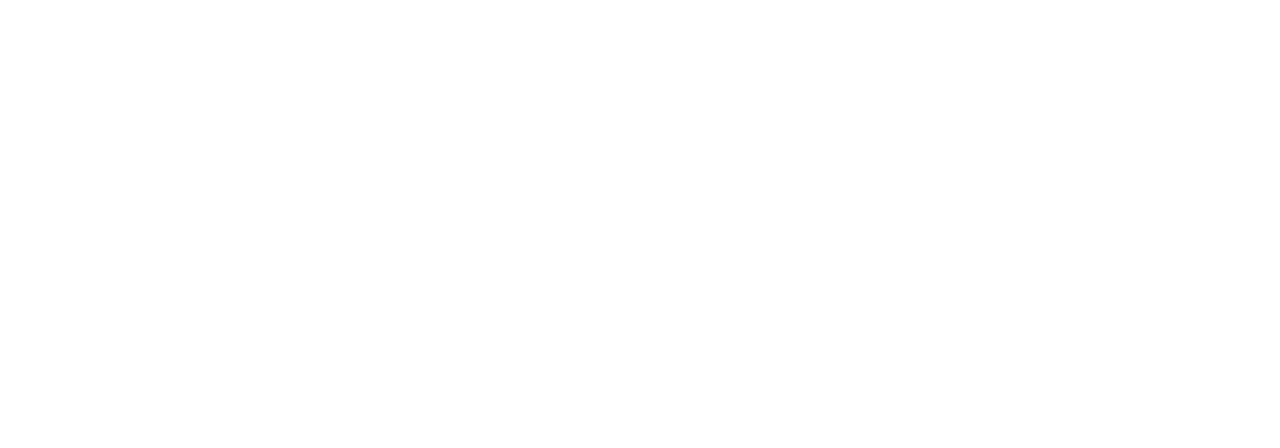
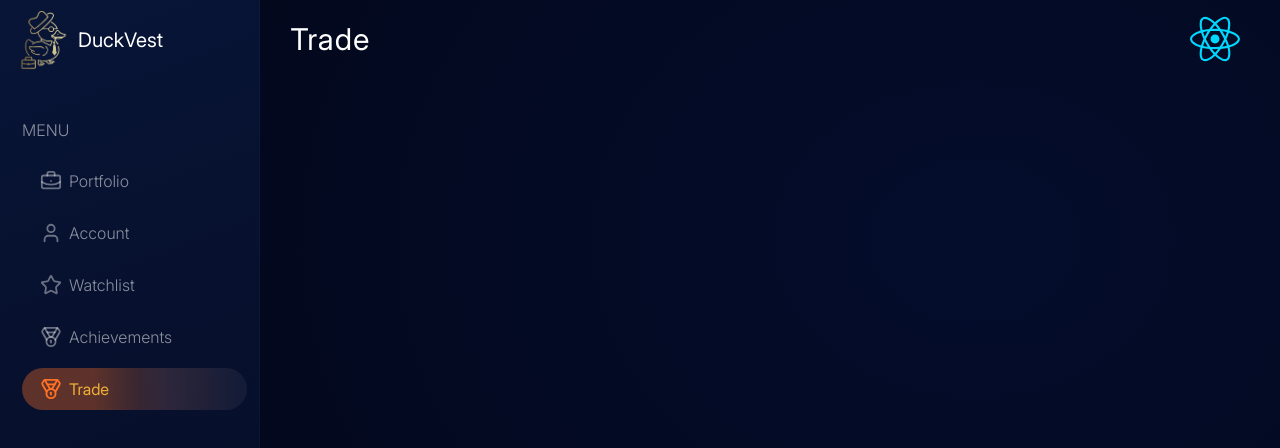
Before and after one commit to kerimov4785/DuckVest, a React (Vite) app: page /Trade in a window 1280 px wide. Before the commit this address had no page. Shown: the top 448 px of the page. Built offline with nearby package versions, Linux system fonts and the light colour scheme.

Commit message:
Trade-Start

```diff
--- a/src/App.jsx
+++ b/src/App.jsx
@@ -8,6 +8,7 @@
 import MainLayout from "./layout/MainLayout"
 import AdminLayout from "./layout/AdminLayout"
 import Register from "./pages/Register"
+import Trade from "./pages/Trade"
 
 function App() {
   let [inp1, setInp1] = useState()
@@ -59,10 +60,11 @@
       <Routes>
         <Route path="/" element={<Navigate to={`/Register`} />} />
         <Route path="/" element={<MainLayout investor={investor} />} >
-          <Route path={`/Portfolio/:username`} element={<Portfolio id={id} investor={investor} />} />
-          <Route path={`/Account/:username`} element={<Account investor={investor} />} />
-          <Route path="/Watchlist" element={<Watchlist id={id} investor={investor} />} />
+          <Route path="/Portfolio/:username" element={<Portfolio id={id} investor={investor} />} />
+          <Route path="/Account/:username" element={<Account investor={investor} />} />
+          <Route path="/Watchlist/:username" element={<Watchlist id={id} investor={investor} />} />
           <Route path="/Achievements" element={<Achievements />} />
+          <Route path="/Trade" element={<Trade investor={investor} />} />
         </Route>
         <Route path="/Register" element={<AdminLayout />} >
           <Route index element={<Register error={error} setInp1={setInp1} setInp2={setInp2} login={login} />} />
--- a/src/components/Sidebar.jsx
+++ b/src/components/Sidebar.jsx
@@ -24,7 +24,7 @@
                             <p>Account</p>
                         </div>
                     </NavLink>
-                    <NavLink to={'/Watchlist'}>
+                    <NavLink to={`/Watchlist/${investor?.username}`}>
                         <div>
                             <Star size={22} color='rgba(255, 255, 255,.4)'/>
                             <p>Watchlist</p>
@@ -36,6 +36,12 @@
                             <p>Achievements</p>
                         </div>
                     </NavLink>
+                    <NavLink to={"/Trade"}>
+                        <div>
+                            <Medal size={22} color='rgba(255, 255, 255,.4)' />
+                            <p>Trade</p>
+                        </div>
+                    </NavLink>
                 </nav>
             </div>
         </div>
--- /dev/null
+++ b/src/pages/Trade.jsx
@@ -0,0 +1,20 @@
+import React from 'react'
+
+function Trade({investor}) {
+    return (
+        <div className='Trade'>
+            <div className='portfolio-header'>
+                <h3>Trade</h3>
+                <div className='person-info'>
+                    <img src="../src/assets/react.svg" alt="" />
+                    <div>
+                        <h5>{investor?.username}</h5>
+                        <p>{investor?.email}</p>
+                    </div>
+                </div>
+            </div>
+        </div>
+    )
+}
+
+export default Trade
--- a/src/pages/Watchlist.jsx
+++ b/src/pages/Watchlist.jsx
@@ -16,7 +16,7 @@
             <div className='watchlist-header'>
                 <h3>Watchlist</h3>
                 <div className='person-info'>
-                    <img src="src/assets/react.svg" alt="" />
+                    <img src="../src/assets/react.svg" alt="" />
                     <div>
                         <h5>{investor?.username}</h5>
                         <p>{investor?.email}</p>
```
